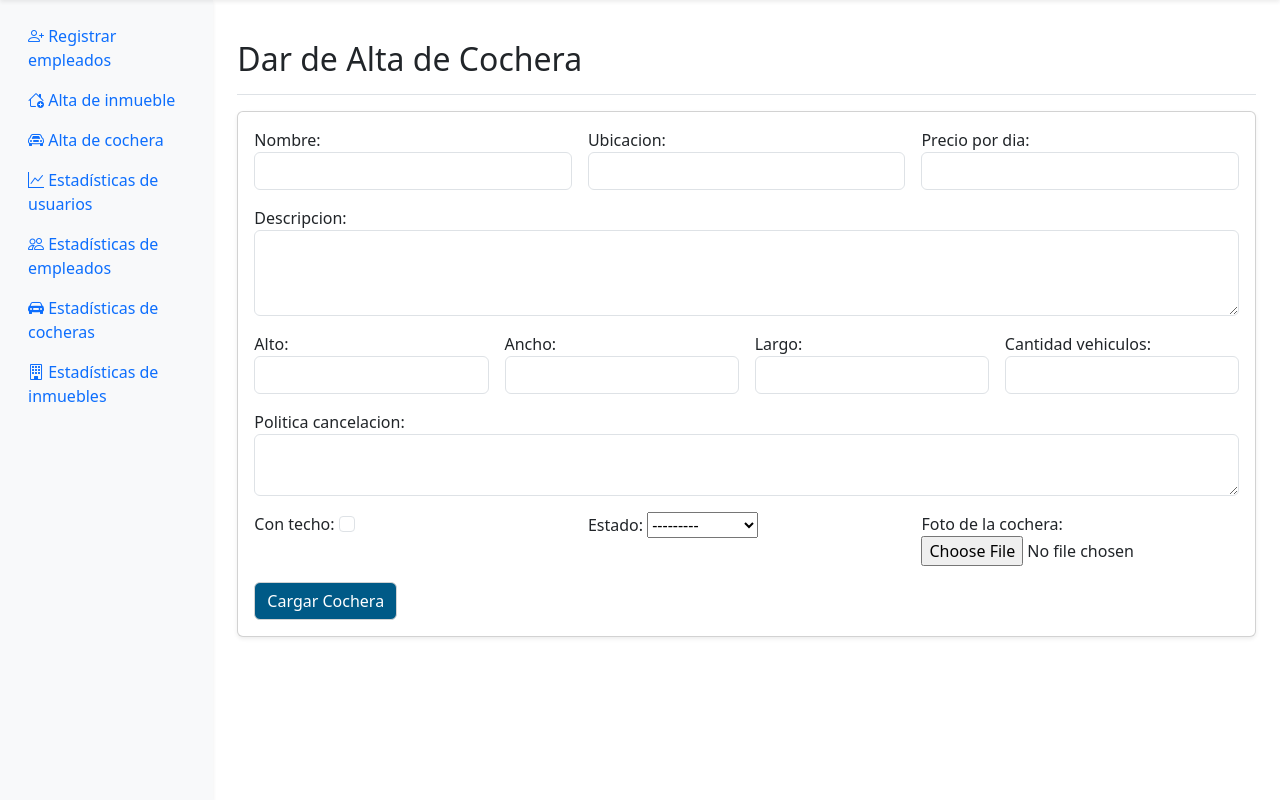
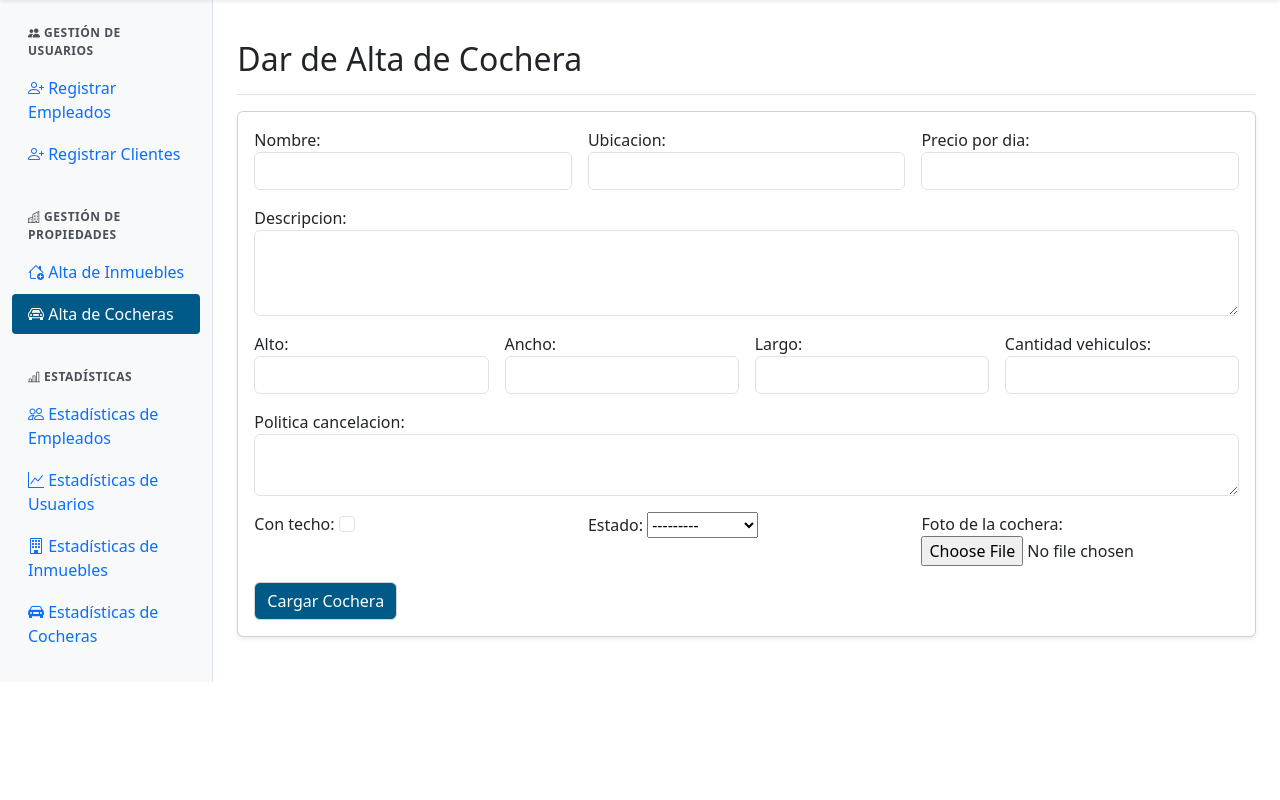
Before and after one commit to Enki7504/alquilerExpress, a Django app: page /panel/alta-cocheras/ in a window 1280 px wide. Shown: the part 70-870 px from the top of the page. After the commit the page ends 752 px from the top, so only its background shows below. Run offline with Django 5.2, Linux system fonts and the light colour scheme; a user stored in the database is signed in; data comes from the database, SQL or seed files in the repository.

Commit message:
modifico sidebar de admin, arreglo bug de notificaciones

```diff
--- /dev/null
+++ b/web/static/css/admin.css
@@ -0,0 +1,35 @@
+:root {
+  --color-azul-alquiler: #005A87;
+  --color-naranja-alquiler: #F26A1B;
+
+  --color-azul-hover: #004466;     /* Más oscuro que el azul original */
+  --color-naranja-hover: #d85b17;  /* Más oscuro que el naranja original */
+}
+
+.sidebar-section {
+    margin-bottom: 1.5rem;
+}
+.sidebar-section-title {
+    padding: 0.5rem 1rem;
+    font-weight: 600;
+    color: #495057;
+    text-transform: uppercase;
+    font-size: 0.75rem;
+    letter-spacing: 0.5px;
+}
+.nav-link {
+    padding: 0.5rem 1rem;
+    border-radius: 4px;
+    margin-bottom: 2px;
+}
+.nav-link:hover {
+    background-color: #e9ecef;
+}
+.nav-link.active {
+    background-color: #005A87;
+    color: white !important;
+}
+.sidebar {
+    background-color: #f8f9fa;
+    border-right: 1px solid #dee2e6;
+}
--- a/web/templates/admin/admin_base.html
+++ b/web/templates/admin/admin_base.html
@@ -6,55 +6,95 @@
 
 {% block extra_css %}
 <link href="https://cdn.jsdelivr.net/npm/bootstrap-icons/font/bootstrap-icons.css" rel="stylesheet">
+<link rel="stylesheet" href="{% static 'css/admin.css' %}">
 {% endblock %}
 
 {% block content %}
   <div class="container-fluid" style="margin-top: 70px;">
     <div class="row">
-      <!-- Sidebar -->
-      <nav class="col-md-3 col-lg-2 d-md-block bg-light sidebar vh-100 shadow-sm">
+      <!-- Sidebar Organizado en Secciones -->
+      <nav class="col-md-3 col-lg-2 d-md-block sidebar">
         <div class="position-sticky pt-3">
-          <ul class="nav flex-column">
-            {% if user.is_staff %}
+          <!-- Sección de Gestión de Usuarios -->
+          {% if user.is_staff %}
+          <div class="sidebar-section">
+            <div class="sidebar-section-title">
+              <i class="bi bi-people-fill"></i> Gestión de Usuarios
+            </div>
+            <ul class="nav flex-column">
               <li class="nav-item">
-                <a class="nav-link" href="{% url 'admin_alta_empleados' %}">
-                  <i class="bi bi-person-plus"></i> Registrar empleados
+                <a class="nav-link {% if request.resolver_match.url_name == 'admin_alta_empleados' %}active{% endif %}"
+                   href="{% url 'admin_alta_empleados' %}">
+                  <i class="bi bi-person-plus"></i> Registrar Empleados
                 </a>
               </li>
               <li class="nav-item">
-                <a class="nav-link" href="{% url 'admin_alta_inmuebles' %}">
-                  <i class="bi bi-house-add"></i> Alta de inmueble
+                <a class="nav-link {% if request.resolver_match.url_name == 'admin_alta_cliente' %}active{% endif %}"
+                   href="#">
+                  <i class="bi bi-person-plus"></i> Registrar Clientes
+                </a>
+              </li>
+            </ul>
+          </div>
+          {% endif %}
+
+          <!-- Sección de Gestión de Propiedades -->
+          {% if user.is_staff %}
+          <div class="sidebar-section">
+            <div class="sidebar-section-title">
+              <i class="bi bi-buildings"></i> Gestión de Propiedades
+            </div>
+            <ul class="nav flex-column">
+              <li class="nav-item">
+                <a class="nav-link {% if request.resolver_match.url_name == 'admin_alta_inmuebles' %}active{% endif %}"
+                   href="{% url 'admin_alta_inmuebles' %}">
+                  <i class="bi bi-house-add"></i> Alta de Inmuebles
                 </a>
               </li>
               <li class="nav-item">
-                <a class="nav-link" href="{% url 'admin_alta_cocheras' %}">
-                  <i class="bi bi-car-front"></i> Alta de cochera
+                <a class="nav-link {% if request.resolver_match.url_name == 'admin_alta_cocheras' %}active{% endif %}"
+                   href="{% url 'admin_alta_cocheras' %}">
+                  <i class="bi bi-car-front"></i> Alta de Cocheras
                 </a>
               </li>
-            {% endif %}
-            {% if user.is_staff or user|has_group:"empleado" %}
+            </ul>
+          </div>
+          {% endif %}
+
+          <!-- Sección de Estadísticas -->
+          {% if user.is_staff or user|has_group:"empleado" %}
+          <div class="sidebar-section">
+            <div class="sidebar-section-title">
+              <i class="bi bi-bar-chart-line"></i> Estadísticas
+            </div>
+            <ul class="nav flex-column">
               <li class="nav-item">
-                <a class="nav-link" href="{% url 'admin_estadisticas_usuarios' %}">
-                  <i class="bi bi-graph-up"></i> Estadísticas de usuarios
+                <a class="nav-link {% if request.resolver_match.url_name == 'admin_estadisticas_empleados' %}active{% endif %}"
+                   href="{% url 'admin_estadisticas_empleados' %}">
+                  <i class="bi bi-people"></i> Estadísticas de Empleados
                 </a>
               </li>
               <li class="nav-item">
-                <a class="nav-link" href="{% url 'admin_estadisticas_empleados' %}">
-                  <i class="bi bi-people"></i> Estadísticas de empleados
+                <a class="nav-link {% if 'admin_estadisticas_usuarios' in request.resolver_match.url_name %}active{% endif %}"
+                   href="{% url 'admin_estadisticas_usuarios' %}">
+                  <i class="bi bi-graph-up"></i> Estadísticas de Usuarios
                 </a>
               </li>
               <li class="nav-item">
-                <a class="nav-link" href="{% url 'admin_estadisticas_cocheras' %}">
-                  <i class="bi bi-car-front-fill"></i> Estadísticas de cocheras
+                <a class="nav-link {% if request.resolver_match.url_name == 'admin_estadisticas_inmuebles' %}active{% endif %}"
+                   href="{% url 'admin_estadisticas_inmuebles' %}">
+                  <i class="bi bi-building"></i> Estadísticas de Inmuebles
                 </a>
               </li>
               <li class="nav-item">
-                <a class="nav-link" href="{% url 'admin_estadisticas_inmuebles' %}">
-                  <i class="bi bi-building"></i> Estadísticas de inmuebles
+                <a class="nav-link {% if request.resolver_match.url_name == 'admin_estadisticas_cocheras' %}active{% endif %}"
+                   href="{% url 'admin_estadisticas_cocheras' %}">
+                  <i class="bi bi-car-front-fill"></i> Estadísticas de Cocheras
                 </a>
               </li>
-            {% endif %}
-          </ul>
+            </ul>
+          </div>
+          {% endif %}
         </div>
       </nav>
 
@@ -62,8 +102,20 @@
       <main id="contenido-principal" class="col-md-9 ms-sm-auto col-lg-10 px-md-4 py-4">
         {% block admin_content %}
           <!-- Contenido por defecto (página de inicio del admin) -->
-          <h2>Bienvenido al panel de administrador</h2>
-          <p>Seleccione una opción del menú lateral para comenzar.</p>
+          <div class="d-flex justify-content-between flex-wrap flex-md-nowrap align-items-center pt-3 pb-2 mb-3 border-bottom">
+            <h1 class="h2">Panel de Administración</h1>
+          </div>
+
+          <div class="row">
+            <div class="col-md-12">
+              <div class="card mb-4 shadow-sm">
+                <div class="card-body">
+                  <h5 class="card-title">Bienvenido, {{ user.get_full_name|default:user.username }}</h5>
+                  <p class="card-text">Selecciona una opción del menú lateral para comenzar.</p>
+                </div>
+              </div>
+            </div>
+          </div>
         {% endblock %}
       </main>
     </div>
--- a/web/templates/base.html
+++ b/web/templates/base.html
@@ -90,10 +90,9 @@
   {% block content %}{% endblock %}
 
   <!-- Scripts -->
-     <!-- Scripts -->
   <script src="https://cdn.jsdelivr.net/npm/bootstrap@5.3.3/dist/js/bootstrap.bundle.min.js"></script>
   <script>
-  document.addEventListener('DOMContentLoaded', function() {
+    document.addEventListener('DOMContentLoaded', function() {
     const dropdown = document.getElementById('notificacionesDropdown');
 
     dropdown.addEventListener('shown.bs.dropdown', function() {
@@ -119,7 +118,6 @@
     });
   });
   </script>
-  <script src="https://cdn.jsdelivr.net/npm/bootstrap@5.3.3/dist/js/bootstrap.bundle.min.js"></script>
   {% block extra_js %}{% endblock %}
 </body>
 </html>
--- a/web/views.py
+++ b/web/views.py
@@ -938,7 +938,6 @@ def marcar_todas_leidas(request):
     """
     try:
         request.user.perfil.notificacion_set.filter(leido=False).update(leido=True)
-        messages.success(request, "Todas las notificaciones han sido marcadas como leídas.")
         return JsonResponse({'success': True})
     except Exception as e:
         messages.error(request, f"Error al marcar notificaciones: {e}")
```
Also changed, not shown: web/signals.py (+8 -0 lines), web/migrations/0013_alter_notificacion_options.py (added), web/templates/base_search.html (line endings or trailing spaces).
